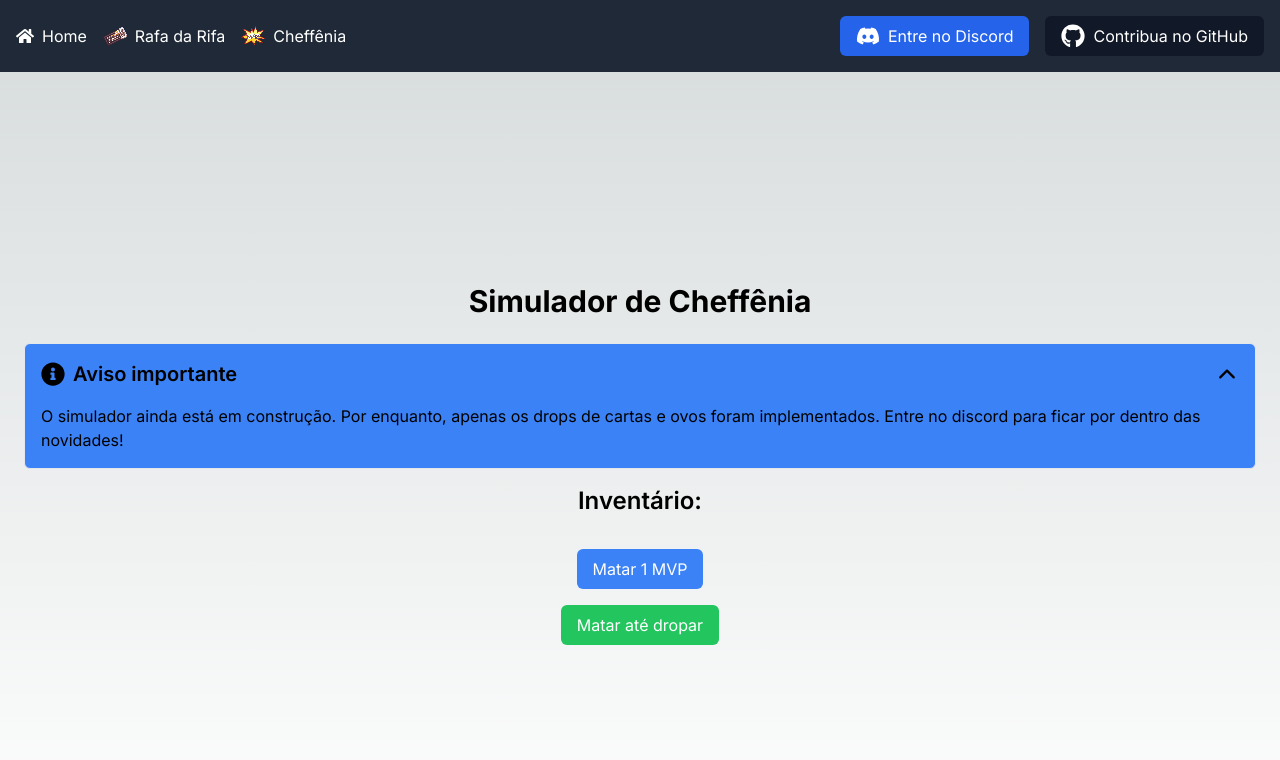
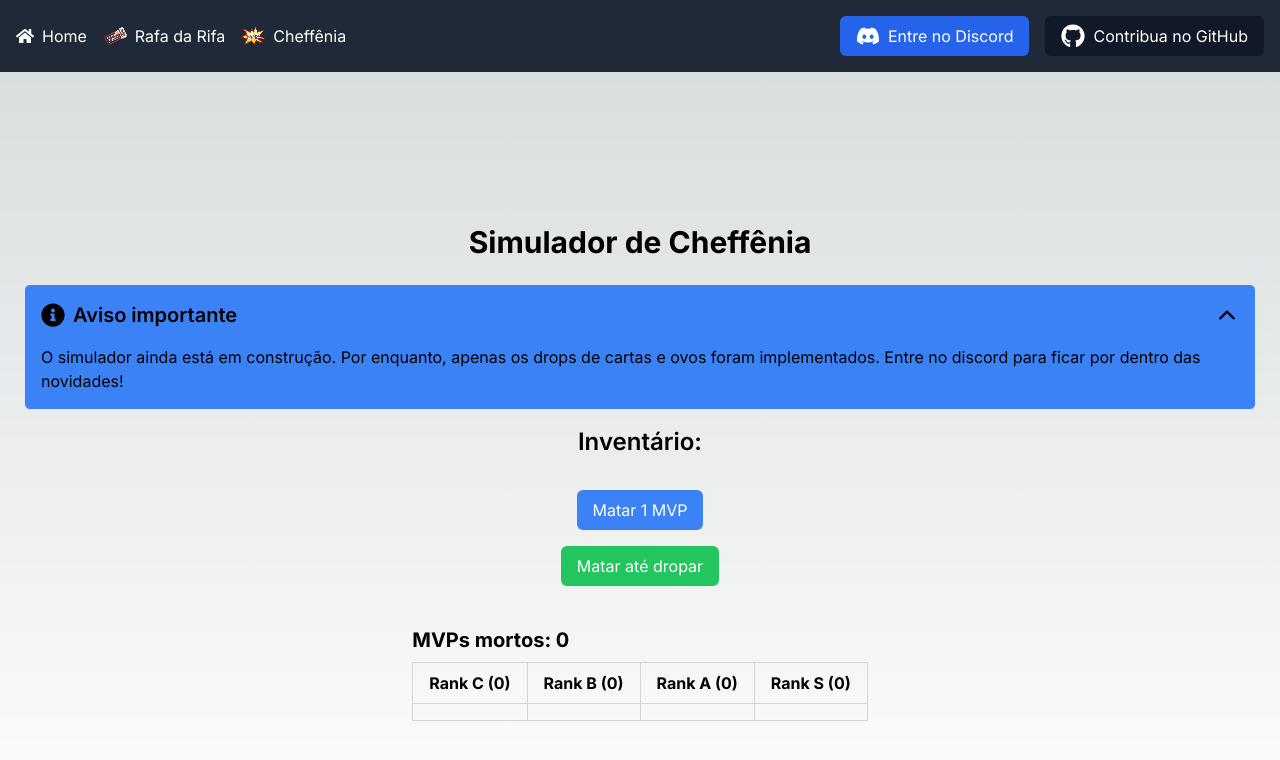
Before and after one commit to raphaelbp12/afktales, a Next.js app: page /mvpsimulator in a window 1280 px wide. Shown: the top 760 px of the page. Built offline with nearby package versions, Linux system fonts and the light colour scheme.

Commit message:
fix: make alerts have a unique id;

```diff
--- a/components/MvpSimulator.tsx
+++ b/components/MvpSimulator.tsx
@@ -127,9 +127,7 @@ const MvpSimulator: React.FC = () => {
           </a>
         </div>
       )}
-      {Object.keys(defeatedEnemies).length > 0 && (
-        <DefeatedEnemiesTable defeatedEnemies={defeatedEnemies} />
-      )}
+      <DefeatedEnemiesTable defeatedEnemies={defeatedEnemies} />
     </div>
   );
 };
--- a/contexts/alertContext.tsx
+++ b/contexts/alertContext.tsx
@@ -10,7 +10,7 @@ import React, {
 import Alert from "../components/Alert";
 
 interface AlertMessage {
-  id: number;
+  id: string;
   message: string;
   src: string;
   createdAt: number;
@@ -48,7 +48,7 @@ export const AlertProvider: React.FC<{ children: ReactNode }> = ({
 
   const addAlert = (message: string, src: string, duration: number = 5000) => {
     const newAlert: AlertMessage = {
-      id: Date.now(),
+      id: `${Date.now()}-${Math.random()}`,
       message,
       src,
       createdAt: Date.now(),
```
